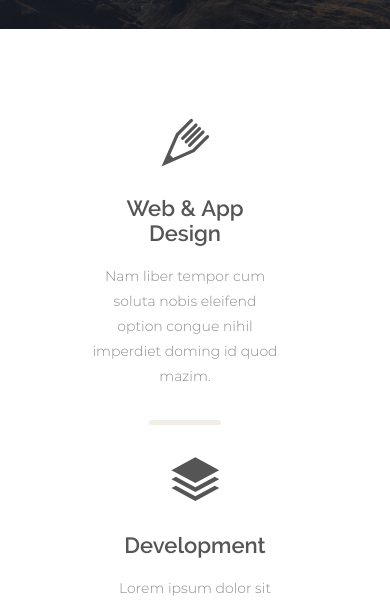
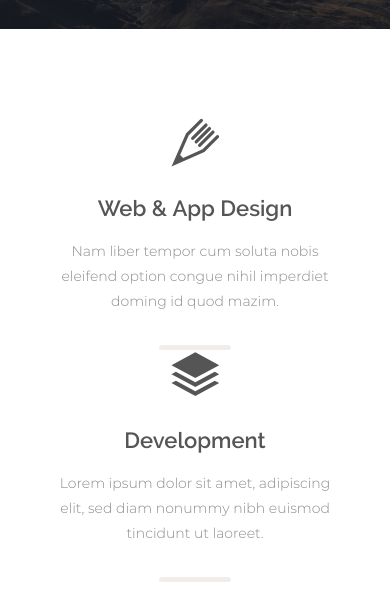
Before and after one commit to MaKTD/MaKTD.github.io, a plain HTML site: page index.html in a window 390 px wide. Shown: the part 171-777 px from the top of the page. Drawn offline with Linux system fonts and the light colour scheme.

Commit message:
minor-changis
andvantages

```diff
--- a/css/styles.css
+++ b/css/styles.css
@@ -1642,9 +1642,14 @@
 }
  @media (max-width: 575.98px) {
      .container {
-         min-width: 320px;
-    }
-     .video-presentation-content {
+    	min-width: 320px;
+    }
+    .advantages-block {
+    	margin: 0 auto;
+    	width: 70%;
+
+    }
+    .video-presentation-content {
          width: 100%;
          top: 25%;
          left: 0;
--- a/index.html
+++ b/index.html
@@ -3,7 +3,7 @@
    <head>
       <meta charset="UTF-8">
       <meta name="viewport" content="width=device-width, initial-scale=1">
-      <title>Document</title>
+      <title>Waxon</title>
       <link rel="stylesheet" href="css/normalize.css">
       <link rel="stylesheet" href="css/styles.css">
       <script type="text/javascript" src="js/jquery-3.3.1.min.js"></script>
```
